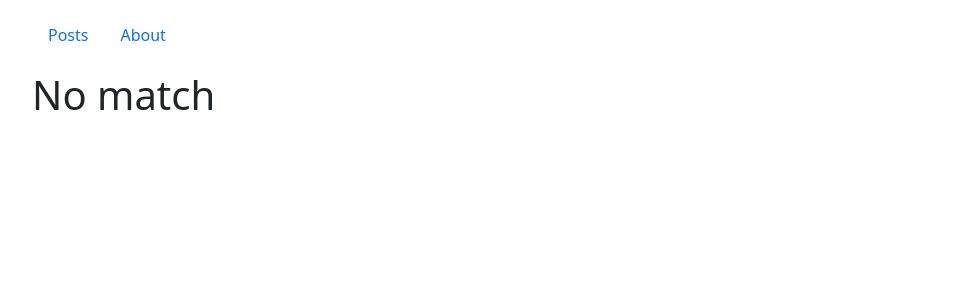
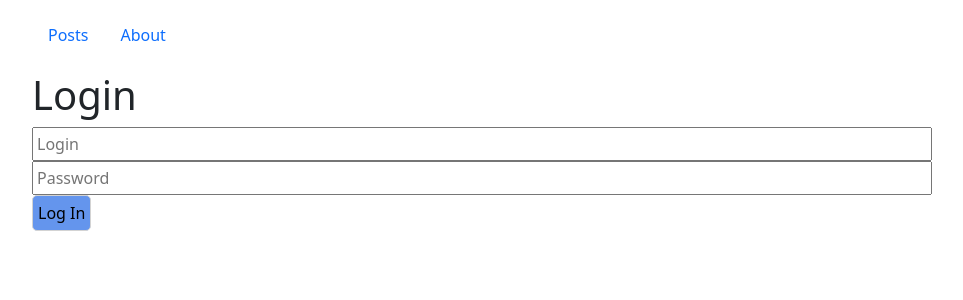
Before and after one commit to autoex/ulbi_react_course, a React (Create React App) app: page /login in a window 1280 px wide. Shown: the top 300 px of the page, without its empty margins (158-1121 px from the left). Built offline with nearby package versions, Linux system fonts and the light colour scheme.

Commit message:
add login page

```diff
--- a/src/components/AppRouter.js
+++ b/src/components/AppRouter.js
@@ -1,13 +1,22 @@
-import React from 'react';
+import React, {useState} from 'react';
 import NoMatch from "../pages/noMatchPage/NoMatch";
 import {Route, Switch} from "react-router-dom";
-import {routes} from "../routes";
+import {privateRoutes, publicRoutes} from "../routes";
+import Login from "../pages/login/Login";
 
 const AppRouter = () => {
+    const [authorized, setAuthorized ] = useState(true);
     return (
         <Switch>
-            {routes.map(route=> <Route exact path={route.path} component={route.component}/>)}
-            <Route component={NoMatch}/>
+            {authorized ?
+                (privateRoutes.map(route=>  <Route exact path={route.path} component={route.component}/>)
+                )
+
+
+                :
+                publicRoutes.map(route=> <Route exact path={route.path} component={route.component}/>)}
+
+            {authorized ? <Route component={NoMatch}/> : <Route component={Login}/>}
         </Switch>
     );
 };
--- /dev/null
+++ b/src/pages/login/Login.js
@@ -0,0 +1,16 @@
+import React from 'react';
+import Button from "../../UI/button/Button";
+import Input from "../../UI/input/Input";
+
+const Login = () => {
+    return (
+        <div>
+           <h1>Login</h1>
+            <Input type="text" placeholder='Login'/>
+            <Input type="password" placeholder='Password'/>
+            <Button>Log In</Button>
+        </div>
+    );
+};
+
+export default Login;
--- a/src/routes/index.js
+++ b/src/routes/index.js
@@ -1,10 +1,18 @@
 import PostsPage from "../pages/postsPage/PostsPage";
 import About from "../pages/aboutPage/About";
 import PostDetails from "../components/PostDetails";
+import Login from "../pages/login/Login";
 
-export const routes  = [
+export const privateRoutes  = [
     {path: '/posts', component: PostsPage, exact: true},
     {path: '/posts/:id', component: PostDetails, exact: false},
     {path: '/', component: PostsPage, exact: true},
-    {path: '/about', component: About, exact: true}
+    {path: '/about', component: About, exact: true},
+    {path: '/login', component: Login, exact: true}
 ];
+
+export const publicRoutes  = [
+
+    {path: '/login', component: Login, exact: true},
+    {path: '/', component: Login, exact: true},
+];
```
